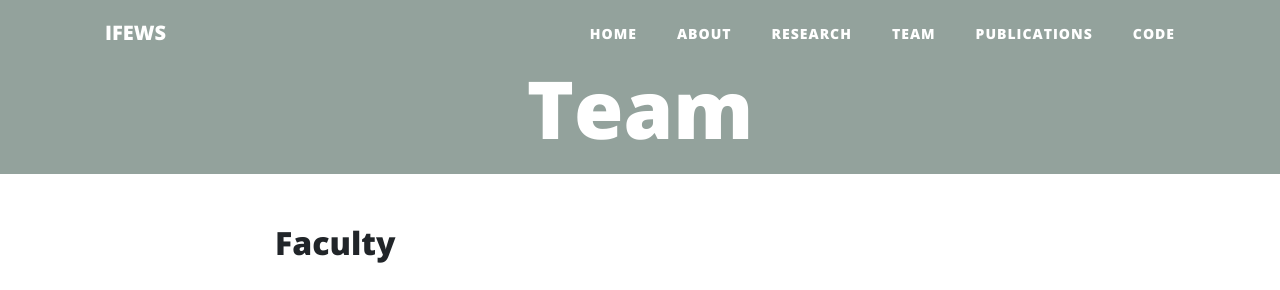
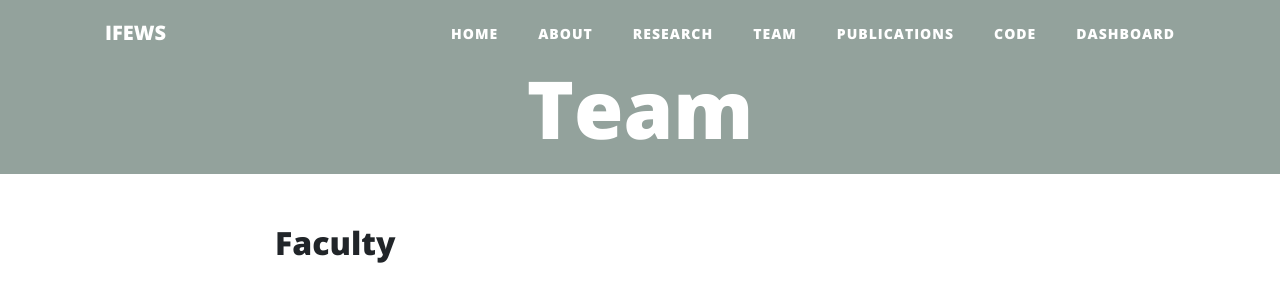
Before and after one commit to jbtut/ifews.github.io, a website: page team.html in a window 1280 px wide. Shown: the top 290 px of the page. Drawn offline with nearby package versions, Linux system fonts and the light colour scheme.

Commit message:
Update team.html

```diff
--- a/team.html
+++ b/team.html
@@ -52,6 +52,8 @@
           </li>
           <li class="nav-item">
             <a class="nav-link" href="https://github.com/ifews/ifews.github.io/tree/main/Codes" target="_blank">Code</a>
+          <li class="nav-item">
+            <a class="nav-link" href="https://isugisf.maps.arcgis.com/apps/dashboards/aeabd7f7d2554a16b14b3e3ab3abb2a1">Dashboard</a>
           </li>
         </ul>
       </div>
```
